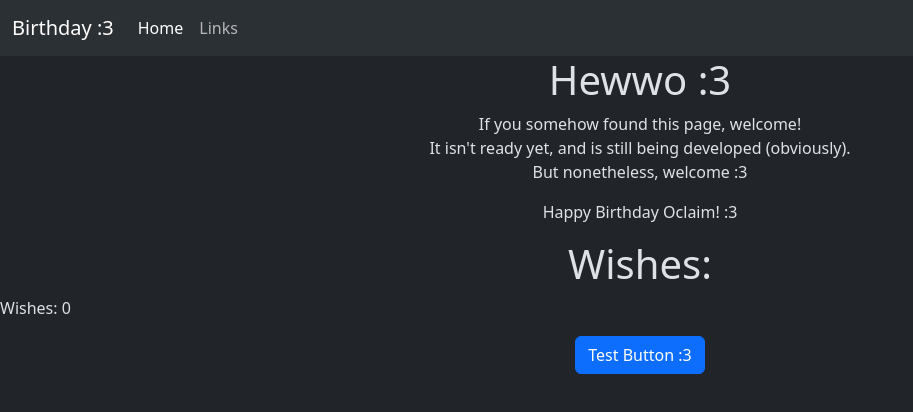
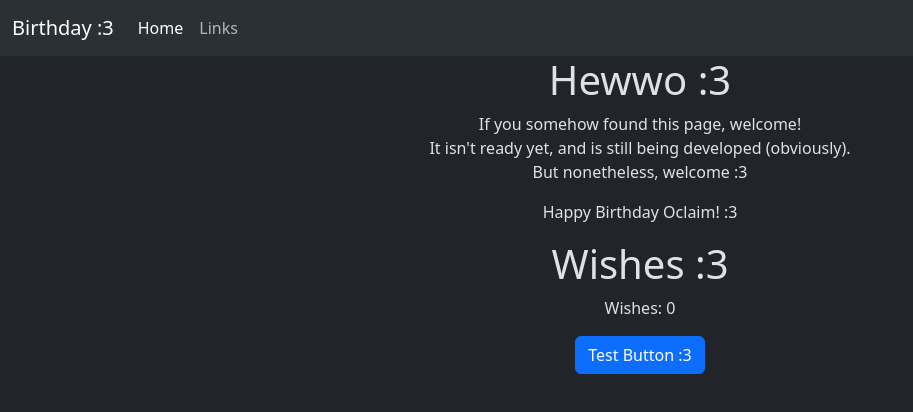
Before and after one commit to OclaimsBirthday/OclaimsBirthday.github.io, a plain HTML site: page index.html in a window 1280 px wide. Shown: the whole page, without its empty margins (0-913 px from the left). Drawn offline with nearby package versions, Linux system fonts and the light colour scheme.

Commit message:
Changed styling
Made so they are actually on the same line lmao

```diff
--- a/index.html
+++ b/index.html
@@ -40,8 +40,8 @@
     <p class="text-center">If you somehow found this page, welcome! <br> It isn't ready yet, and is still being developed (obviously). <br> But nonetheless, welcome :3</p>
     <p class="text-center">Happy Birthday Oclaim! :3</p>
 
-    <h1 class="text-center">Wishes:</h1>
-    <p>Wishes: <span id="counter">0</span></p>
+    <h1 class="text-center">Wishes :3</h1>
+    <p class="text-center">Wishes: <span id="counter">0</span></p>
 
 
     <button class="btn btn-primary btn-center d-block mx-auto" id="increment-btn">Test Button :3</button>
```
